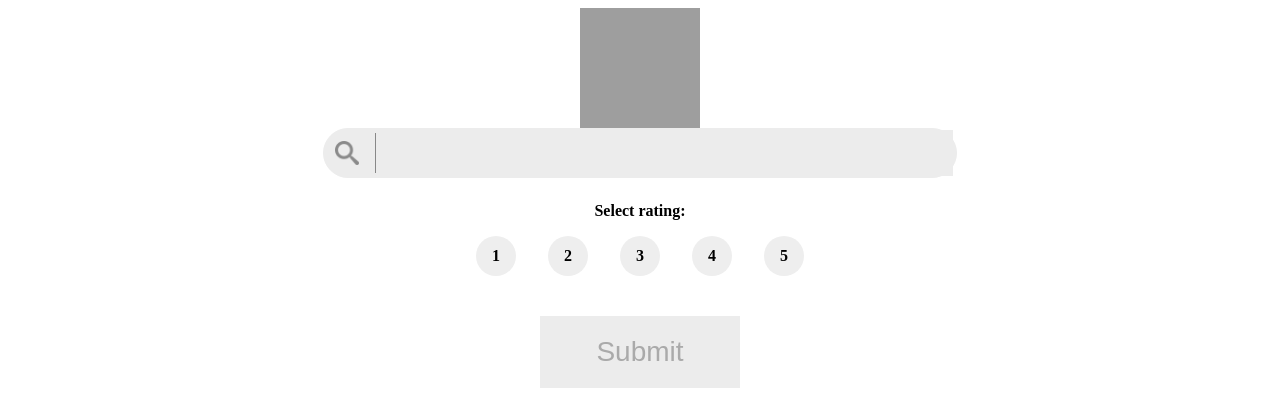
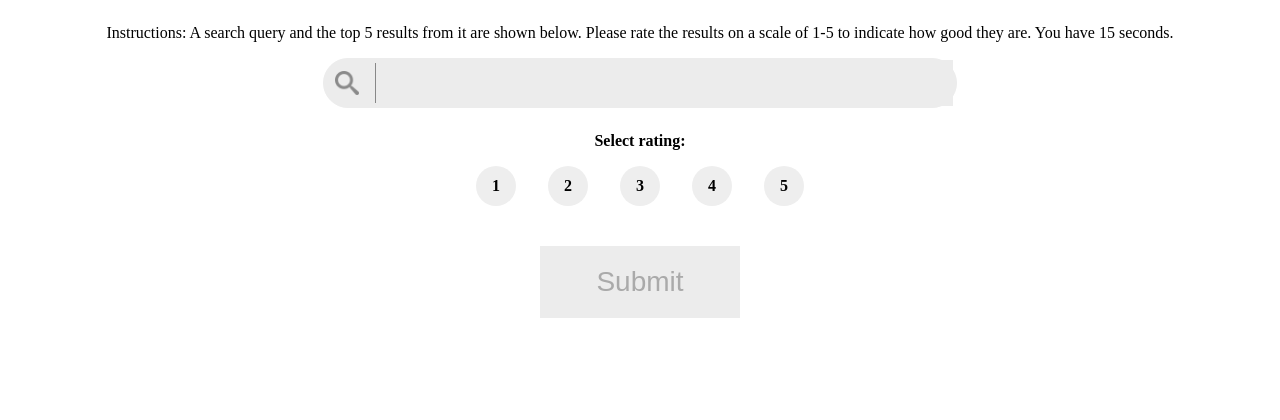
Before and after one commit to linb8/fatewebapp, a Django app: page /main/ in a window 1280 px wide. Shown: the top 420 px of the page. Run offline with Django 3.2, Linux system fonts and the light colour scheme; data that the repository does not hold is empty; grey boxes are pictures that could not be loaded.

Commit message:
Took out logo and input instructions

```diff
--- a/webpage/templates/fate.html
+++ b/webpage/templates/fate.html
@@ -10,7 +10,14 @@
 
   <body>
     <div class="search">
+      <p>
+        Instructions: A search query and the top 5 results from it are shown below.
+        Please rate the results on a scale of 1-5 to indicate how good they are.
+        You have 15 seconds.
+      </p>
+      <!--
       <img id="uw_logo" class="uw_logo_after" src="{% static 'Image/UWLogo.png' %}" alt="University of Washington">
+    -->
       <div class="searchBar_after" id="searchBar">
         <img class="search_icon" src="{% static 'Image/search.png' %}" alt="search_icon">
         <input id="search-word" type="text" name="search" disabled>
```
